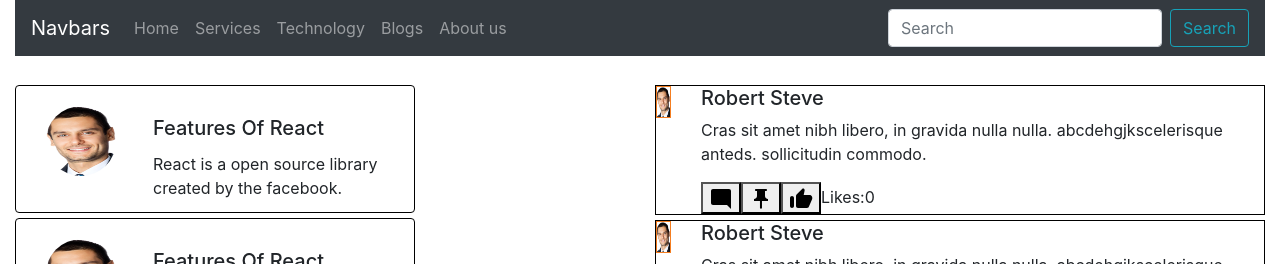
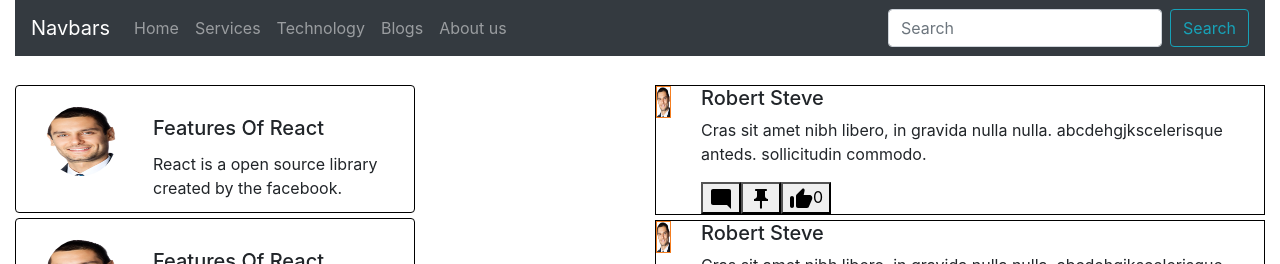
Before and after one commit to MdTauseef27/PracticePurpose, a React (Create React App) app: page / in a window 1280 px wide. Shown: the top 264 px of the page. Built offline with nearby package versions, Linux system fonts and the light colour scheme.

Commit message:
added like counter

```diff
--- a/src/Component/Mediaex.jsx
+++ b/src/Component/Mediaex.jsx
@@ -32,10 +32,10 @@ export const Mediaex = () => {
           <button>
             <img src={PinLogo} alt=""></img>
           </button>
-          <button onclick={(e) => SetLikes(Likes + 1)}>
+          <button onClick={(e) => SetLikes(Likes + 1)}>
             <img src={LikesLogo} alt=""></img>
+            {Likes}
           </button>
-          Likes:{Likes}
         </Media.Body>
       </Media>
 
```
